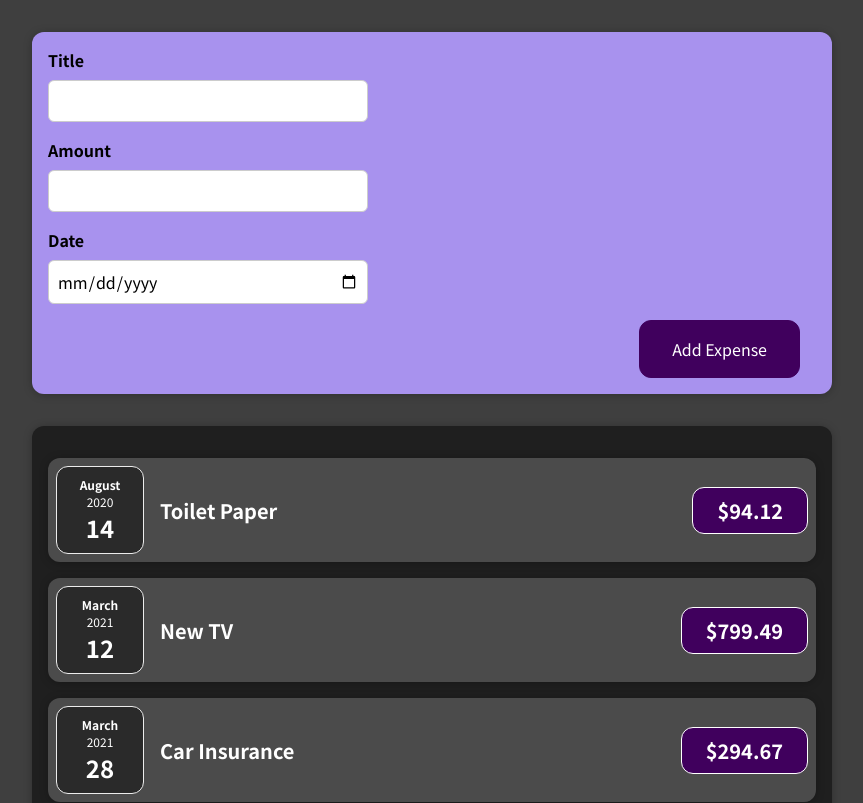
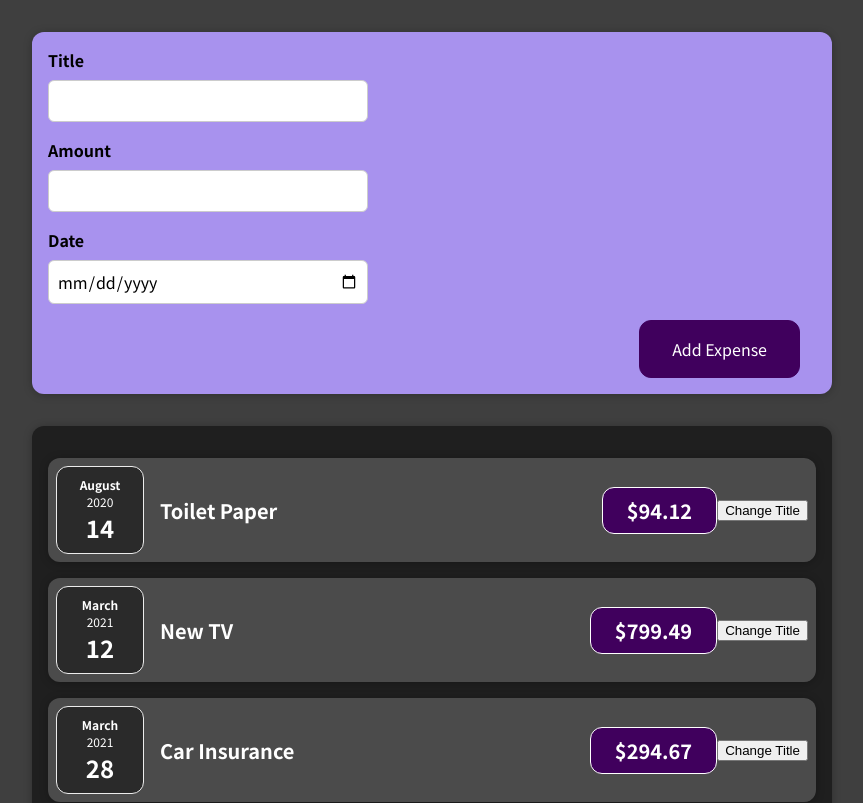
Before and after one commit to paulanti/react-complete-guide, a React (Create React App) app: page / in a window 1280 px wide. Shown: the top 803 px of the page, without its empty margins (208-1071 px from the left). Built offline with nearby package versions, Linux system fonts and the light colour scheme.

Commit message:
Use state

```diff
--- a/src/components/Expenses/ExpenseItem.js
+++ b/src/components/Expenses/ExpenseItem.js
@@ -1,15 +1,24 @@
+import { useState } from "react";
+
 import "./ExpenseItem.css";
 import ExpenseDate from "./ExpenseDate";
 import Card from "../UI/Card";
 
 const ExpenseItem = (props) => {
+  const [title, setTitle] = useState(props.title);
+
+  const clickHandler = () => {
+    setTitle('New!');
+  }
+
   return (
     <Card className="expense-item">
       <ExpenseDate date={props.date} />
       <div className="expense-item__description">
-        <h2>{props.title}</h2>
+        <h2>{title}</h2>
         <div className="expense-item__price">${props.amount}</div>
       </div>
+      <button onClick={clickHandler}>Change Title</button>
     </Card>
   );
 }
```
Also changed, not shown: 1 other file (tests, documents, lock files or other folders).
